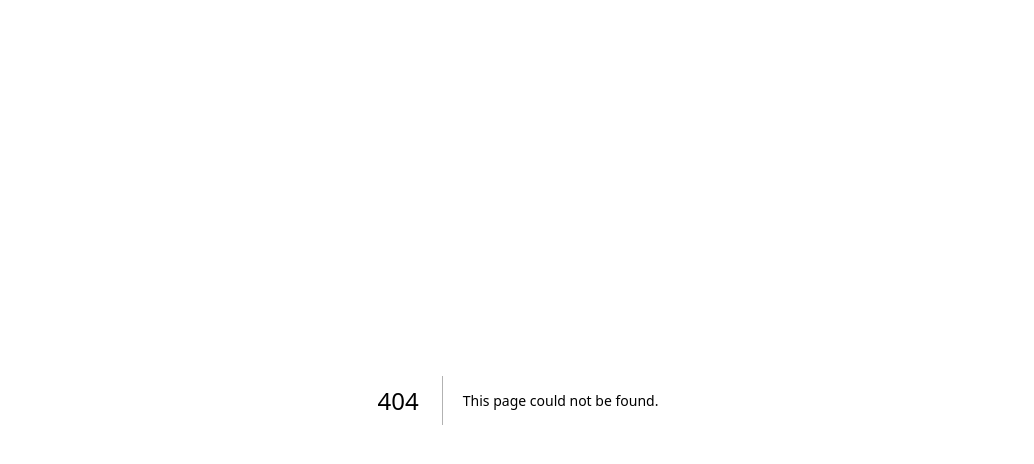
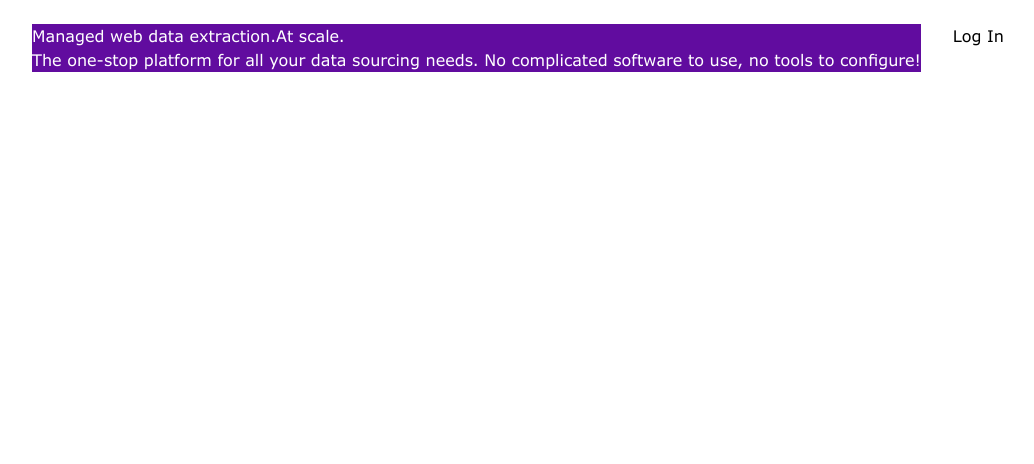
Before and after one commit to beecodeguy/crawlhub, a Next.js app: page /login in a window 1280 px wide. Before the commit this address had no page. Shown: the top 464 px of the page, without its empty margins (122-1156 px from the left). Built offline with nearby package versions, Linux system fonts and the light colour scheme.

Commit message:
working on login form

```diff
--- a/src/app/layout.tsx
+++ b/src/app/layout.tsx
@@ -9,7 +9,7 @@ const verdana = localFont({
 
 export const metadata: Metadata = {
   title: "Crawler Hub",
-  description: "Web crawling application",
+  description: "Web crawling service",
 };
 
 export default function RootLayout({
--- /dev/null
+++ b/src/app/login/page.tsx
@@ -0,0 +1,22 @@
+import React from "react";
+
+const LogInPage = () => {
+  return (
+    <div className="grid place-items-center">
+      <div className="p-3 bg-white flex gap-4">
+        <div className="bg-primary text-white">
+          <span>Managed web data extraction.At scale.</span>
+          <p>
+            The one-stop platform for all your data sourcing needs. No
+            complicated software to use, no tools to configure!
+          </p>
+        </div>
+        <div>
+          <span>Log In</span>
+        </div>
+      </div>
+    </div>
+  );
+};
+
+export default LogInPage;
```
